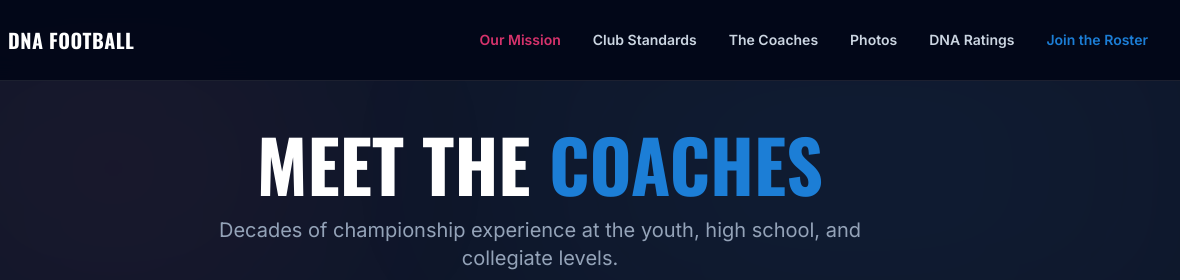
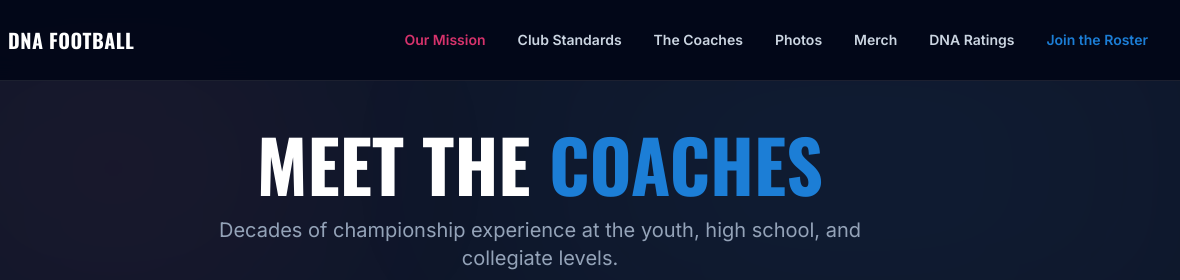
Before and after one commit to kdrexler81-crypto/DNAflagfootball, a plain HTML site: page coaches.html in a window 1280 px wide. Shown: the top 280 px of the page, 100-1280 px from the left. Drawn offline with nearby package versions, Linux system fonts and the light colour scheme.

Commit message:
Add Merch link to coaches.html

```diff
--- a/coaches.html
+++ b/coaches.html
@@ -69,6 +69,7 @@
                     <a href="index.html#coaching" class="text-sm font-semibold text-slate-300 hover:text-dna-blue transition">Club Standards</a>
                     <a href="coaches.html" class="text-sm font-semibold text-slate-300 hover:text-white transition">The Coaches</a>
                     <a href="photos.html" class="text-sm font-semibold text-slate-300 hover:text-dna-magenta transition">Photos</a>
+                    <a href="merch.html" class="text-sm font-semibold text-slate-300 hover:text-dna-magenta transition">Merch</a>
                     <a href="https://www.dnaflagratings.com/" target="_blank" class="text-sm font-semibold text-slate-300 hover:text-white transition">DNA Ratings</a>
                     <a href="index.html#join" class="text-sm font-semibold hover:text-white text-dna-blue transition">Join the Roster</a>
                 </div>
@@ -91,6 +92,7 @@
                 <a href="index.html#coaching" class="block text-base font-semibold text-slate-300 hover:text-dna-blue mobile-link">Club Standards</a>
                 <a href="coaches.html" class="block text-base font-semibold text-slate-300 hover:text-white mobile-link">The Coaches</a>
                 <a href="photos.html" class="block text-base font-semibold text-slate-300 hover:text-dna-magenta mobile-link">Photos</a>
+                <a href="merch.html" class="text-sm font-semibold text-slate-300 hover:text-dna-magenta transition">Merch</a>
                 <a href="https://www.dnaflagratings.com/" target="_blank" class="block text-base font-semibold text-slate-300 hover:text-white mobile-link">DNA Ratings</a>
                 <a href="index.html#join" class="block text-base font-semibold text-dna-blue hover:text-white mobile-link">Join the Roster</a>
             </div>
```
